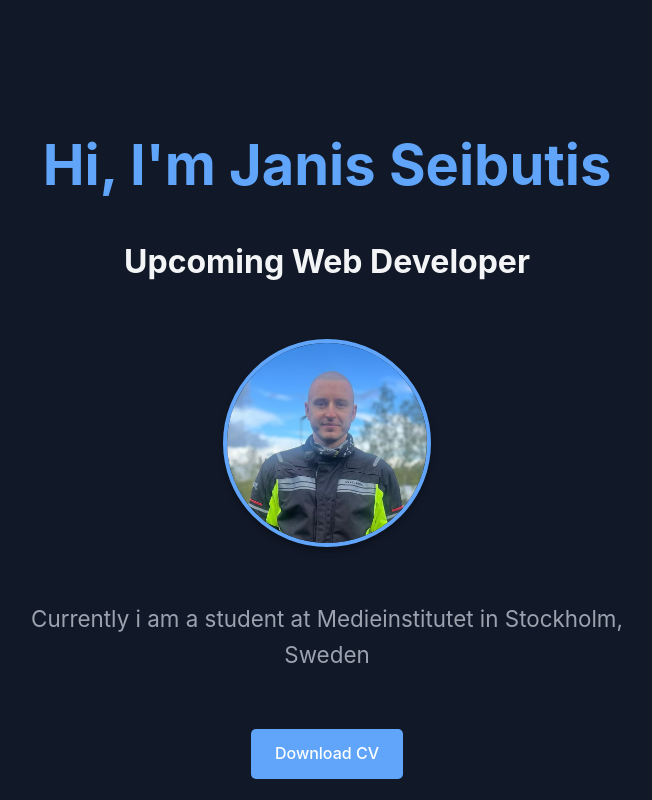
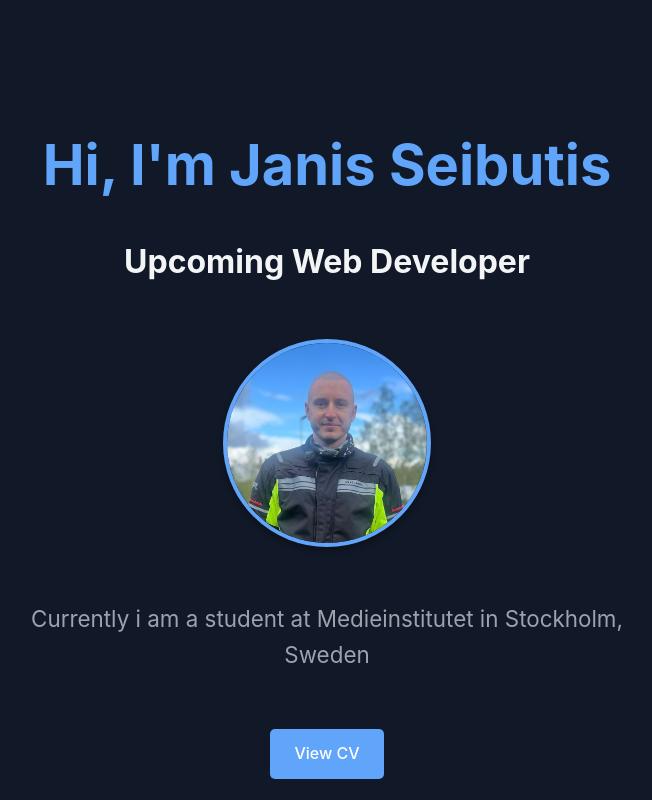
Before and after one commit to JanisSeibutis/portfolio, a React (Vite) app: page / in a window 1280 px wide. Shown: the top 800 px of the page, without its empty margins (329-981 px from the left). Built offline with nearby package versions, Linux system fonts and the light colour scheme.

Commit message:
feat: view CV instead of dl

```diff
--- a/src/components/Hero.tsx
+++ b/src/components/Hero.tsx
@@ -18,12 +18,11 @@ const Hero: React.FC = () => {
         <p>Currently i am a student at Medieinstitutet in Stockholm, Sweden</p>
         <a
           href="/portfolio/Janis_Seibutis_CV.pdf"
-          download
           className="cv-button"
           target="_blank"
           rel="noopener noreferrer"
         >
-          Download CV
+          View CV
         </a>
       </div>
     </section>
```
